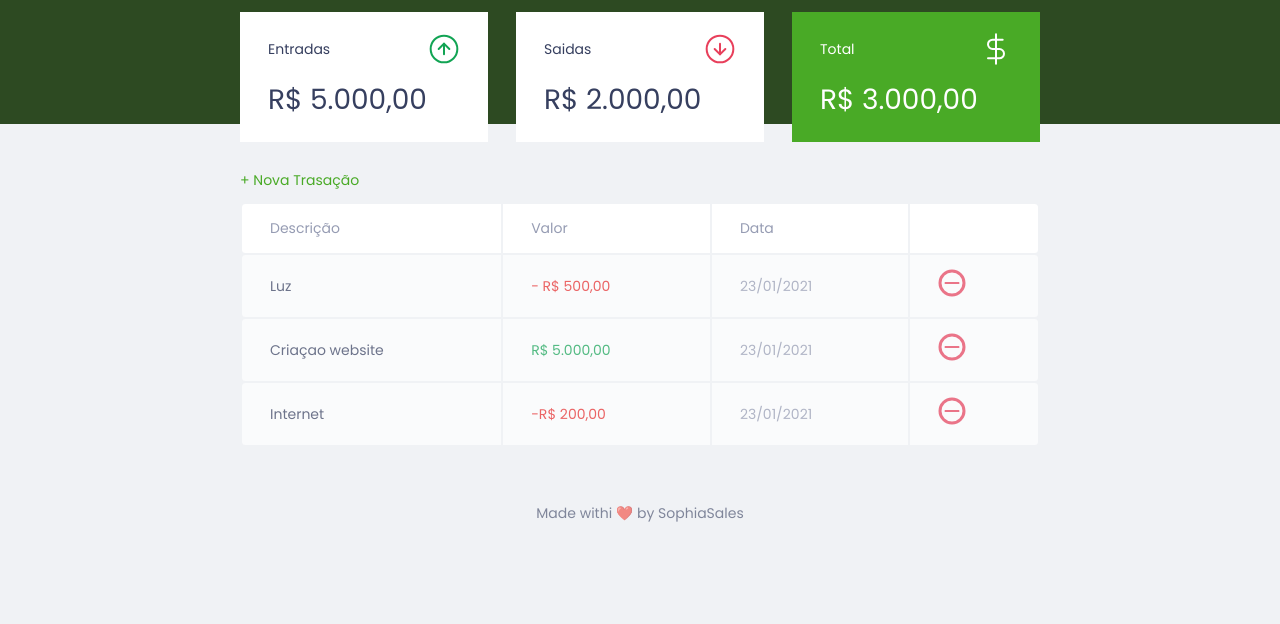
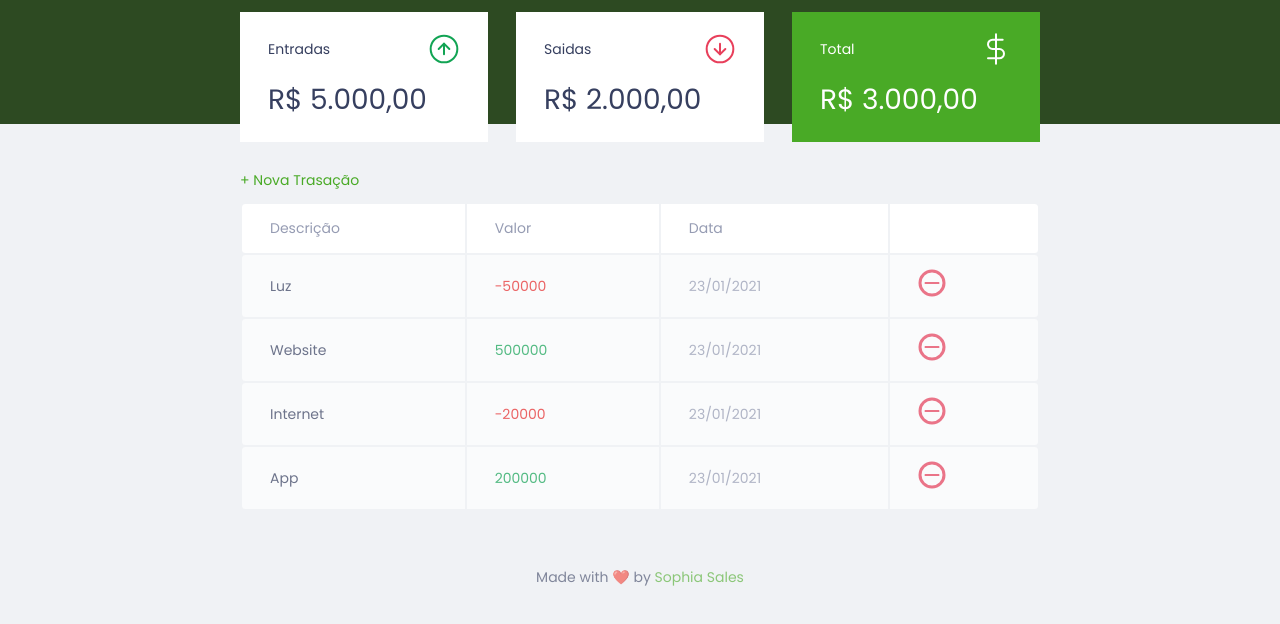
Before and after one commit to SophiaSales/maratona-discover, a plain HTML site: page index.html in a window 1280 px wide. Shown: the part 74-698 px from the top of the page. Drawn offline with Linux system fonts and the light colour scheme.

Commit message:
javascripts

```diff
--- a/index.html
+++ b/index.html
@@ -63,32 +63,7 @@
                 </thead>
 
                 <tbody>   <!--corpo de tabela-->
-                    <tr>
-                        <td class="description">Luz</td>
-                        <td class="expense">- R$ 500,00</td>
-                        <td class="date">23/01/2021</td>
-                        <td>
-                            <img src="./assets/minus.svg"alt="Remover Trasaçoes">
-                        </td>
-                    </tr>
 
-                    <tr>
-                        <td class="description">Criaçao website</td>
-                        <td class="income">R$ 5.000,00</td>
-                        <td class="date">23/01/2021</td>
-                        <td>
-                            <img src="./assets/minus.svg"alt="Remover Trasaçoes">
-                        </td>
-                    </tr>
-
-                    <tr>
-                        <td class="description">Internet</td>
-                        <td class="expense">-R$ 200,00</td>
-                        <td class="date">23/01/2021</td>
-                        <td>
-                            <img src="./assets/minus.svg"alt="Remover Trasaçoes">
-                        </td>
-                    </tr>
                 </tbody>
             </table>
 
@@ -148,7 +123,9 @@
         </div>
     </div>
 
-    <footer>Made withi ❤️ by SophiaSales</footer>   <!--rodapé da pagina-->
+    <footer>Made with ❤️ by
+        <a href="https://github.com/SophiaSales">Sophia Sales</a>
+    </footer>   <!--rodapé da pagina-->
 
     <script src="./scripts.js">
     </script>
--- a/scripts.js
+++ b/scripts.js
@@ -13,6 +13,7 @@ const Modal = {
             .remove('active')   //remove a classe active
 
     }
+}
 const transactions = [
     {
         id: 1,
@@ -32,9 +33,16 @@ const transactions = [
         amount: -20000,
         date: '23/01/2021',
     },
+    {
+        id: 4,
+        description: 'App',
+        amount: 200000,
+        date: '23/01/2021',
+    },
+
 ]
 
-}
+
 const Transaction = {
     incomes () {
         //soma as entradas
@@ -48,16 +56,22 @@ const Transaction = {
 }
 
 const DOM = {
-    addTransaction (trasaction, index){
+    transactionsContainer: document.querySelector('#data-table tbody'),
+    addTransaction (transaction, index){
         const tr = document.createElement('tr')
-        tr.innerHTML = DOM.innerHTMLTransaction(trasaction)
+        tr.innerHTML = DOM.innerHTMLTransaction(transaction)
 
-        console.log(tr.innerHTML)
+        DOM.transactionsContainer.appendChild(tr)
     },
-    innerHTMLTransaction (trasaction) {
+    innerHTMLTransaction (transaction) {
+        const CSSclass = transaction.amount > 0 ? "income":
+        "expense"
+
+
+
         const html = `
         <td class="description">${transaction.description}</td>
-        <td class="expense">${transaction.amount}</td>
+        <td class="${CSSclass}">${transaction.amount}</td>
         <td class="date">${transaction.date}</td>
         <td>
             <img src="./assets/minus.svg"alt="Remover Trasaçoes">
@@ -67,4 +81,13 @@ const DOM = {
     }
 }
 
-DOM.addTransaction(transactions[0])
+const Utils = {
+    formatCurrency(value){
+        const signal = Number(value) < 0 ? "-" : ""
+    }
+
+}
+
+transactions.forEach(function (transaction){
+    DOM.addTransaction(transaction)
+})
```
